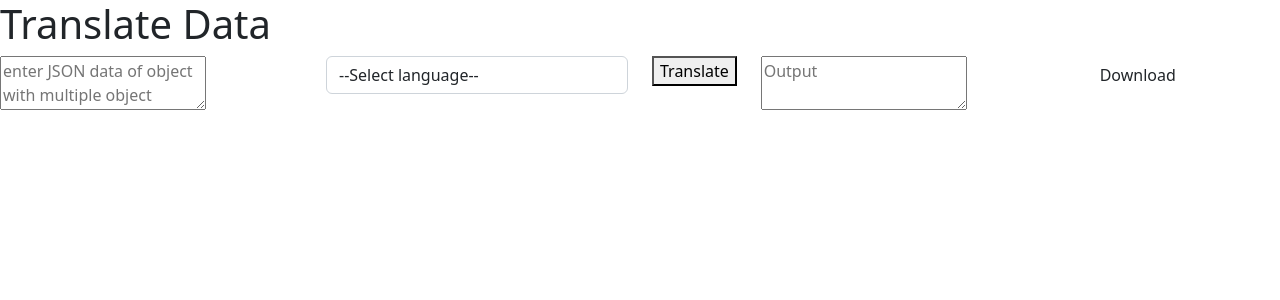
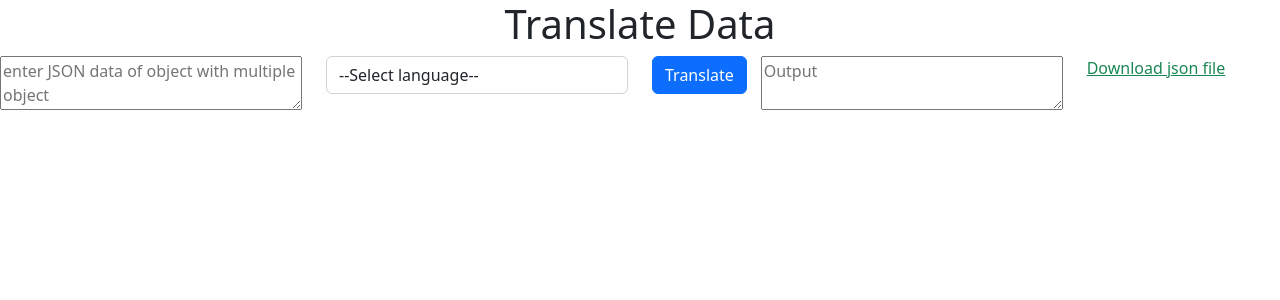
Before and after one commit to Dixitkotak/translate-json-data, an Angular app: page / in a window 1280 px wide. Shown: the top 300 px of the page. Built offline with nearby package versions, Linux system fonts and the light colour scheme.

Commit message:
1 file modified

```diff
--- a/src/app/app.component.html
+++ b/src/app/app.component.html
@@ -1,7 +1,8 @@
-<h1>Translate Data</h1>
+<h1 class="d-flex justify-content-center">Translate Data</h1>
 <div class="row">
   <div class="col-md-3 col-sm-6">
     <textarea
+      class="col-md-12 col-sm-12"
       [(ngModel)]="dataInput"
       placeholder="enter JSON data of object with multiple object"
       name="itext"
@@ -23,10 +24,11 @@
     </select>
   </div>
   <div class="col-md-1 col-sm-6">
-    <button (click)="onTranslate()">Translate</button>
+    <button (click)="onTranslate()" class="btn btn-primary">Translate</button>
   </div>
   <div class="col-md-3">
     <textarea
+      class="col-md-12 col-sm-12"
       [(ngModel)]="stringData"
       placeholder="Output"
       name="opt"
@@ -34,11 +36,11 @@
   </div>
   <div class="col-md-2 col-sm-6">
     <a
-      class="btn btn-clear"
+      class="link-success"
       title="Download JSON"
       [href]="downloadJsonHref"
       download="{{ fileName }}"
-      >Download</a
+      >Download json file</a
     >
   </div>
 </div>
```
